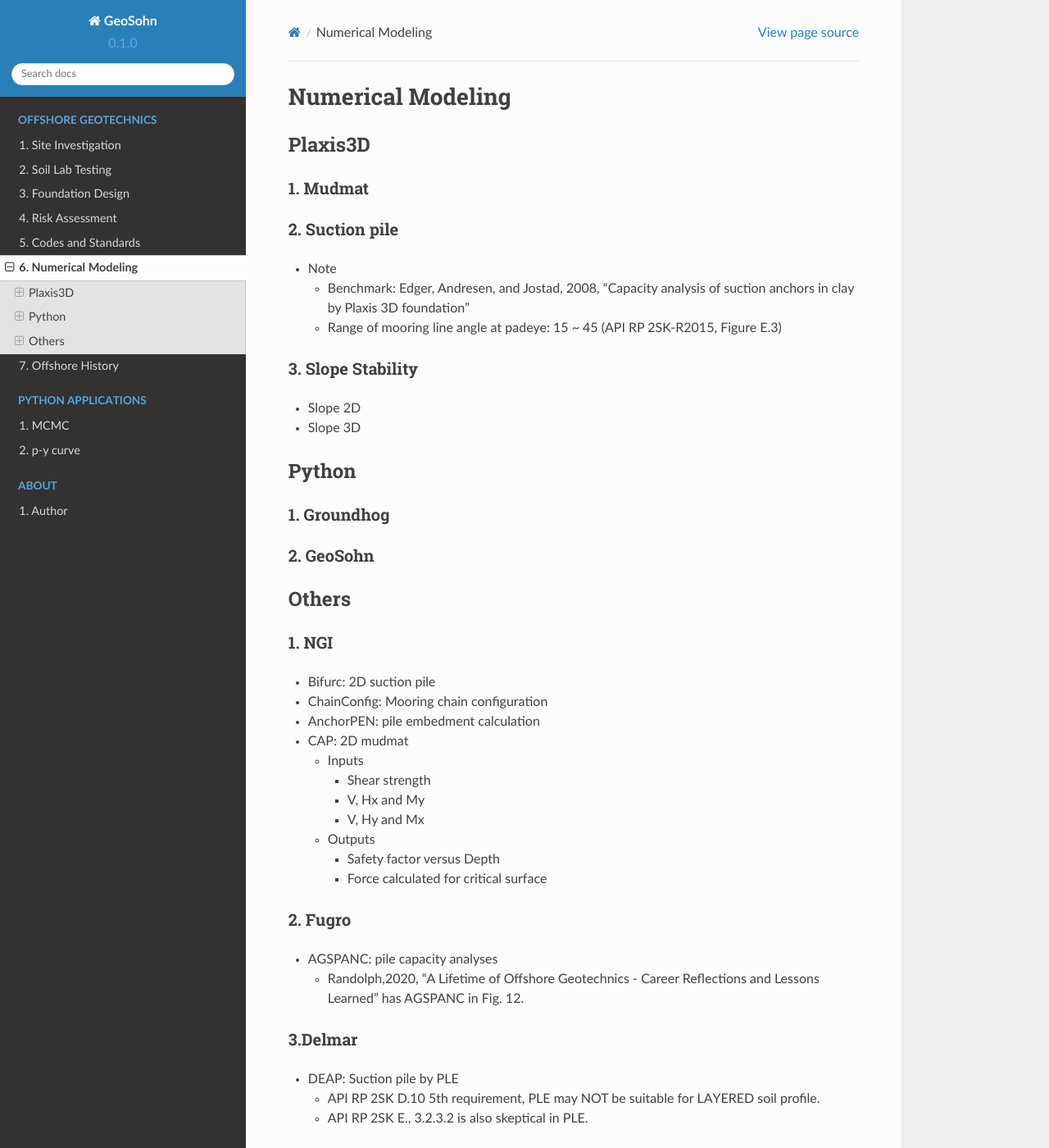
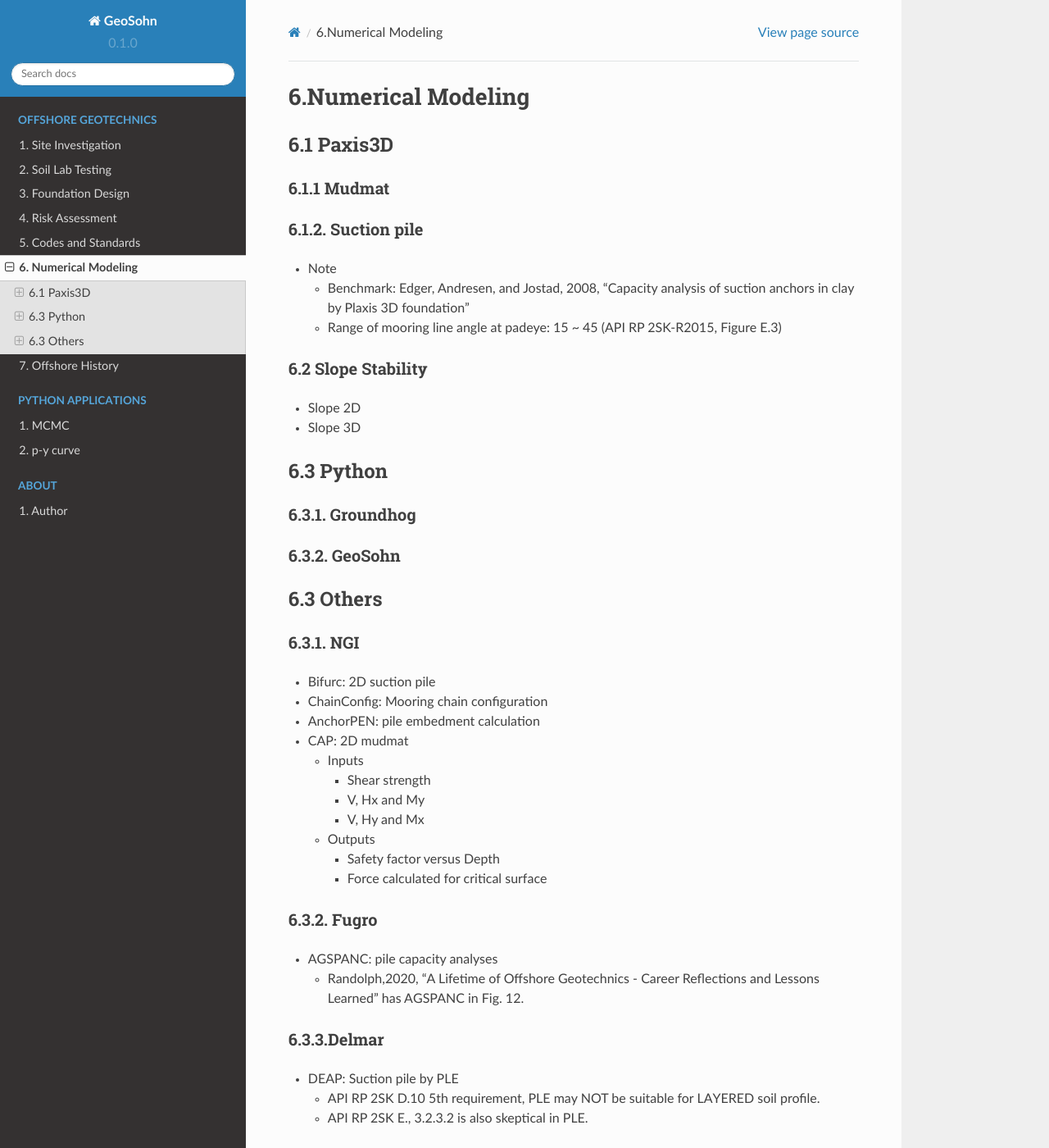
Before and after one commit to jrson11/GeoSohn, a Sphinx documentation site: the page built from docs/source/6-Numerical_Modeling.rst, in a window 1280 px wide and 1400 px high. Shown: the whole window at 82% size. Built offline with Sphinx 7.4.7 and the Read the Docs theme 2.0.0, drawn with Linux system fonts in a browser that asks for light colours; pages that are not in the unit, such as notebooks, are missing from menus.

Commit message:
Update 6-Numerical_Modeling.rst

```diff
--- a/docs/source/6-Numerical_Modeling.rst
+++ b/docs/source/6-Numerical_Modeling.rst
@@ -1,13 +1,13 @@
-Numerical Modeling
+6.Numerical Modeling
 ===================
 
-Plaxis3D
+6.1 Paxis3D
 ---------
 
-1. Mudmat
+6.1.1 Mudmat
 .........
 
-2. Suction pile
+6.1.2. Suction pile
 ...............
 
 - Note
@@ -16,25 +16,25 @@ Plaxis3D
   - Range of mooring line angle at padeye: 15 ~ 45 (API RP 2SK-R2015, Figure E.3)
 
 
-3. Slope Stability
+6.2 Slope Stability
 ..................
 
 - Slope 2D
 - Slope 3D
 
-Python
+6.3 Python
 ------
 
-1. Groundhog
+6.3.1. Groundhog
 ............
 
-2. GeoSohn
+6.3.2. GeoSohn
 ..........
 
-Others
+6.3 Others
 -------
 
-1. NGI
+6.3.1. NGI
 .....
 
 - Bifurc: 2D suction pile
@@ -54,7 +54,7 @@ Others
     - Force calculated for critical surface
 
 
-2. Fugro
+6.3.2. Fugro
 ........
 
 - AGSPANC: pile capacity analyses
@@ -62,7 +62,7 @@ Others
   - Randolph,2020, "A Lifetime of Offshore Geotechnics - Career Reflections and Lessons Learned" has AGSPANC in Fig. 12.
 
 
-3.Delmar
+6.3.3.Delmar
 .........
 
 - DEAP: Suction pile by PLE
@@ -70,7 +70,7 @@ Others
   - API RP 2SK D.10 5th requirement, PLE may NOT be suitable for LAYERED soil profile.
   - API RP 2SK E., 3.2.3.2 is also skeptical in PLE.
 
-4. DNV
+6.3.4 DNV
 ......
 
 - SESAM
```
